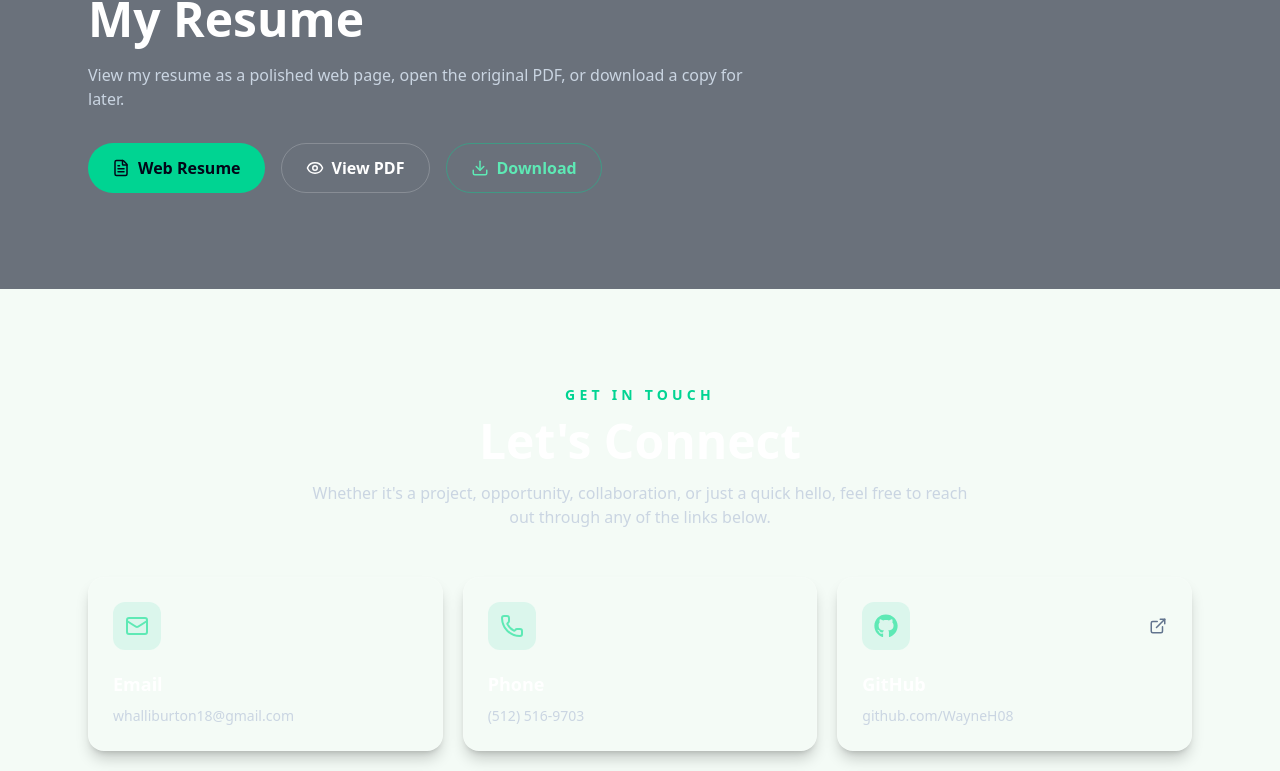
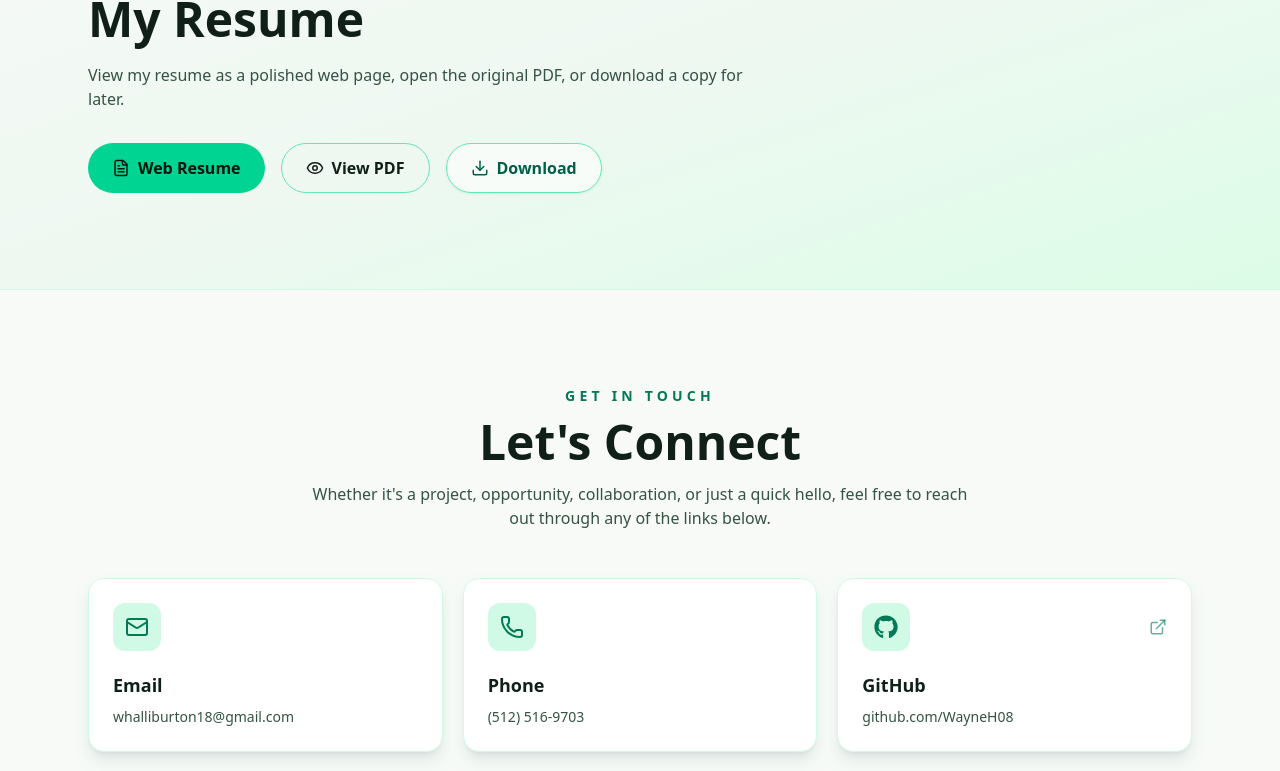
Before and after one commit to WayneH08/portfolio-site, a Next.js app: page / in a window 1280 px wide. Shown: the part 1916-2687 px from the top of the page. Built offline with nearby package versions, Linux system fonts and the light colour scheme.

Commit message:
Improve theme consistency across portfolio sections

```diff
--- a/app/globals.css
+++ b/app/globals.css
@@ -1,11 +1,19 @@
 @import "tailwindcss";
+
+:root {
+  --page-bg: #0b2418;
+}
 
 html {
   scroll-behavior: smooth;
+  background: var(--page-bg);
+  min-height: 100%;
 }
 
 body {
   margin: 0;
+  background: var(--page-bg);
+  min-height: 100%;
 }
 
 /* Readable animated Fun Mode background */
--- a/components/ContactSection.tsx
+++ b/components/ContactSection.tsx
@@ -1,100 +1,159 @@
-import { Mail, Phone, ExternalLink } from "lucide-react"
-import { FaGithub, FaLinkedin, FaInstagram } from "react-icons/fa"
+'use client'
+
+import { Mail, Phone, ExternalLink } from 'lucide-react'
+import { FaGithub, FaLinkedin, FaInstagram } from 'react-icons/fa'
+import { useFunMode } from '@/components/FunModeProvider'
+import { useTheme } from '@/components/ThemeProvider'
 
 const contactLinks = [
   {
-    label: "Email",
-    value: "whalliburton18@gmail.com",
-    href: "mailto:whalliburton18@gmail.com",
+    label: 'Email',
+    value: 'whalliburton18@gmail.com',
+    href: 'mailto:whalliburton18@gmail.com',
     icon: Mail,
   },
   {
-    label: "Phone",
-    value: "(512) 516-9703",
-    href: "tel:5125169703",
+    label: 'Phone',
+    value: '(512) 516-9703',
+    href: 'tel:5125169703',
     icon: Phone,
   },
   {
-    label: "GitHub",
-    value: "github.com/WayneH08",
-    href: "https://github.com/WayneH08",
+    label: 'GitHub',
+    value: 'github.com/WayneH08',
+    href: 'https://github.com/WayneH08',
     icon: FaGithub,
   },
   {
-    label: "LinkedIn",
-    value: "https://www.linkedin.com/in/wayne-halliburton-1228312b2/",
-    href: "https://www.linkedin.com/in/wayne-halliburton-1228312b2/",
+    label: 'LinkedIn',
+    value: 'linkedin.com/in/wayne-halliburton-1228312b2',
+    href: 'https://www.linkedin.com/in/wayne-halliburton-1228312b2/',
     icon: FaLinkedin,
   },
   {
-    label: "Instagram — Personal",
-    value: "@w4yn38urt0n",
-    href: "https://www.instagram.com/w4yn38urt0n/",
+    label: 'Instagram — Personal',
+    value: '@w4yn38urt0n',
+    href: 'https://www.instagram.com/w4yn38urt0n',
     icon: FaInstagram,
   },
   {
-    label: "Instagram — Creative",
-    value: "@m0o053",
-    href: "https://www.instagram.com/m0o053/",
+    label: 'Instagram — Creative',
+    value: '@m0o053',
+    href: 'https://www.instagram.com/m0o053',
     icon: FaInstagram,
   },
 ]
 
 export default function ContactSection() {
+  const { funMode } = useFunMode()
+  const { theme } = useTheme()
+
+  const isDark = theme === 'dark'
+
+  const sectionClass = funMode
+    ? 'border-t border-white/20 bg-black/20'
+    : isDark
+      ? 'border-t border-white/10 bg-[#0b2418]'
+      : 'border-t border-emerald-100 bg-[#f7faf7]'
+
+  const eyebrowClass = funMode
+    ? 'text-white'
+    : isDark
+      ? 'text-emerald-400'
+      : 'text-emerald-700'
+
+  const headingClass = funMode
+    ? 'text-white'
+    : isDark
+      ? 'text-white'
+      : 'text-[#102018]'
+
+  const bodyTextClass = funMode
+    ? 'text-white'
+    : isDark
+      ? 'text-emerald-100'
+      : 'text-[#355343]'
+
+  const cardClass = funMode
+    ? 'group rounded-2xl border border-white/25 bg-black/25 p-6 shadow-lg shadow-black/20 backdrop-blur-md transition-all duration-300 hover:-translate-y-1 hover:bg-black/35'
+    : isDark
+      ? 'group rounded-2xl border border-white/10 bg-[#123522] p-6 shadow-lg shadow-black/20 transition-all duration-300 hover:-translate-y-1 hover:border-emerald-400/50 hover:bg-[#164029]'
+      : 'group rounded-2xl border border-emerald-100 bg-white p-6 shadow-lg shadow-emerald-950/10 transition-all duration-300 hover:-translate-y-1 hover:border-emerald-300 hover:bg-emerald-50'
+
+  const iconBoxClass = funMode
+    ? 'flex h-12 w-12 items-center justify-center rounded-xl bg-white/15 text-white transition-all duration-300 group-hover:bg-white/25'
+    : isDark
+      ? 'flex h-12 w-12 items-center justify-center rounded-xl bg-emerald-400/10 text-emerald-300 transition-all duration-300 group-hover:bg-emerald-400 group-hover:text-[#07150f]'
+      : 'flex h-12 w-12 items-center justify-center rounded-xl bg-emerald-100 text-emerald-700 transition-all duration-300 group-hover:bg-emerald-500 group-hover:text-white'
+
+  const valueClass = funMode
+    ? 'break-words text-sm text-white transition-colors duration-300'
+    : isDark
+      ? 'break-words text-sm text-emerald-100 transition-colors duration-300 group-hover:text-white'
+      : 'break-words text-sm text-[#355343] transition-colors duration-300 group-hover:text-[#102018]'
+
   return (
-    <section id="contact" className="mx-auto max-w-6xl px-6 py-24">
+    <section id="contact" className={sectionClass}>
+      <div className="mx-auto max-w-6xl px-6 py-24">
         <div className="mb-12 text-center">
-        <p className="mb-3 text-sm font-semibold uppercase tracking-[0.3em] text-emerald-400">
+          <p
+            className={`mb-3 text-sm font-semibold uppercase tracking-[0.3em] ${eyebrowClass}`}
+          >
             Get In Touch
           </p>
 
-        <h2 className="text-3xl font-bold text-white md:text-5xl">
+          <h2 className={`text-3xl font-bold md:text-5xl ${headingClass}`}>
             Let&apos;s Connect
           </h2>
 
-        <p className="mx-auto mt-4 max-w-2xl text-slate-300">
-          Whether it&apos;s a project, opportunity, collaboration, or just a quick
-          hello, feel free to reach out through any of the links below.
+          <p className={`mx-auto mt-4 max-w-2xl ${bodyTextClass}`}>
+            Whether it&apos;s a project, opportunity, collaboration, or just a
+            quick hello, feel free to reach out through any of the links below.
           </p>
         </div>
 
         <div className="grid gap-5 sm:grid-cols-2 lg:grid-cols-3">
           {contactLinks.map((item) => {
             const Icon = item.icon
-          const isExternal = item.href.startsWith("http")
+            const isExternal = item.href.startsWith('http')
 
             return (
               <a
                 key={item.label}
                 href={item.href}
-              target={isExternal ? "_blank" : undefined}
-              rel={isExternal ? "noopener noreferrer" : undefined}
-              className="group rounded-2xl border border-white/10 bg-white/[0.04] p-6 shadow-lg shadow-black/20 transition-all duration-300 hover:-translate-y-1 hover:border-emerald-400/50 hover:bg-emerald-400/10"
+                target={isExternal ? '_blank' : undefined}
+                rel={isExternal ? 'noopener noreferrer' : undefined}
+                className={cardClass}
               >
                 <div className="mb-5 flex items-center justify-between">
-                <div className="flex h-12 w-12 items-center justify-center rounded-xl bg-emerald-400/10 text-emerald-300 transition-all duration-300 group-hover:bg-emerald-400 group-hover:text-slate-950">
+                  <div className={iconBoxClass}>
                     <Icon size={24} />
                   </div>
 
                   {isExternal && (
                     <ExternalLink
                       size={18}
-                    className="text-slate-500 transition-colors duration-300 group-hover:text-emerald-300"
+                      className={
+                        funMode
+                          ? 'text-white/80 transition-colors duration-300 group-hover:text-white'
+                          : isDark
+                            ? 'text-emerald-200/60 transition-colors duration-300 group-hover:text-emerald-300'
+                            : 'text-emerald-700/60 transition-colors duration-300 group-hover:text-emerald-700'
+                      }
                     />
                   )}
                 </div>
 
-              <h3 className="mb-2 text-lg font-semibold text-white">
+                <h3 className={`mb-2 text-lg font-semibold ${headingClass}`}>
                   {item.label}
                 </h3>
 
-              <p className="break-words text-sm text-slate-300 transition-colors duration-300 group-hover:text-white">
-                {item.value}
-              </p>
+                <p className={valueClass}>{item.value}</p>
               </a>
             )
           })}
         </div>
+      </div>
     </section>
   )
 }
--- a/components/FunModeProvider.tsx
+++ b/components/FunModeProvider.tsx
@@ -1,6 +1,7 @@
 "use client"
 
 import { createContext, useContext, useEffect, useState } from "react"
+import { useTheme } from "@/components/ThemeProvider"
 
 type FunModeContextType = {
   funMode: boolean
@@ -11,6 +12,7 @@ const FunModeContext = createContext<FunModeContextType | undefined>(undefined)
 
 export function FunModeProvider({ children }: { children: React.ReactNode }) {
   const [funMode, setFunMode] = useState(false)
+  const { theme } = useTheme()
 
   useEffect(() => {
     const savedFunMode = localStorage.getItem("funMode")
@@ -19,6 +21,18 @@ export function FunModeProvider({ children }: { children: React.ReactNode }) {
       setFunMode(true)
     }
   }, [])
+
+  useEffect(() => {
+    const pageBg = funMode
+      ? "#2563eb"
+      : theme === "dark"
+        ? "#0b2418"
+        : "#f7faf7"
+
+    document.documentElement.style.setProperty("--page-bg", pageBg)
+    document.documentElement.style.background = pageBg
+    document.body.style.background = pageBg
+  }, [funMode, theme])
 
   function toggleFunMode() {
     setFunMode((prev) => {
@@ -31,7 +45,13 @@ export function FunModeProvider({ children }: { children: React.ReactNode }) {
   return (
     <FunModeContext.Provider value={{ funMode, toggleFunMode }}>
       <div
-        className="min-h-screen transition-all duration-700 ease-in-out"
+        className={`min-h-screen transition-all duration-700 ease-in-out ${
+          funMode
+            ? "fun-mode-gradient"
+            : theme === "dark"
+              ? "bg-[#0b2418] text-white"
+              : "bg-[#f7faf7] text-[#102018]"
+        }`}
         style={{
           fontFamily: funMode
             ? '"Comic Sans MS", Papyrus, fantasy, cursive, sans-serif'
--- a/components/ResumeSection.tsx
+++ b/components/ResumeSection.tsx
@@ -3,10 +3,53 @@
 import { motion } from 'framer-motion'
 import Link from 'next/link'
 import { Download, Eye, FileText } from 'lucide-react'
+import { useFunMode } from '@/components/FunModeProvider'
+import { useTheme } from '@/components/ThemeProvider'
 
 export default function ResumeSection() {
+  const { funMode } = useFunMode()
+  const { theme } = useTheme()
+
+  const isDark = theme === 'dark'
+
+  const sectionClass = funMode
+    ? 'border-t border-white/20 bg-black/20'
+    : isDark
+      ? 'border-t border-white/10 bg-[#102f20]'
+      : 'border-t border-emerald-100 bg-gradient-to-br from-[#f7faf7] via-[#eef8f1] to-[#dcfce7]'
+
+  const eyebrowClass = funMode
+    ? 'text-white'
+    : isDark
+      ? 'text-emerald-400'
+      : 'text-emerald-700'
+
+  const headingClass = funMode
+    ? 'text-white'
+    : isDark
+      ? 'text-white'
+      : 'text-[#102018]'
+
+  const bodyTextClass = funMode
+    ? 'text-white'
+    : isDark
+      ? 'text-emerald-100'
+      : 'text-[#355343]'
+
+  const outlineButtonClass = funMode
+    ? 'inline-flex items-center gap-2 rounded-full border border-white/25 px-6 py-3 font-semibold text-white transition hover:-translate-y-1 hover:bg-white/10'
+    : isDark
+      ? 'inline-flex items-center gap-2 rounded-full border border-white/20 px-6 py-3 font-semibold text-white transition hover:-translate-y-1 hover:bg-white/10'
+      : 'inline-flex items-center gap-2 rounded-full border border-emerald-300 px-6 py-3 font-semibold text-[#102018] transition hover:-translate-y-1 hover:bg-emerald-100'
+
+  const downloadButtonClass = funMode
+    ? 'inline-flex items-center gap-2 rounded-full border border-white/25 px-6 py-3 font-semibold text-white transition hover:-translate-y-1 hover:bg-white/10'
+    : isDark
+      ? 'inline-flex items-center gap-2 rounded-full border border-emerald-400/40 px-6 py-3 font-semibold text-emerald-300 transition hover:-translate-y-1 hover:bg-emerald-400/10'
+      : 'inline-flex items-center gap-2 rounded-full border border-emerald-300 bg-white/60 px-6 py-3 font-semibold text-emerald-800 shadow-sm shadow-emerald-950/5 transition hover:-translate-y-1 hover:bg-emerald-100'
+
   return (
-    <section id="resume" className="border-t border-white/10 bg-slate-900/60">
+    <section id="resume" className={sectionClass}>
       <motion.div
         initial={{ opacity: 0, y: 25 }}
         whileInView={{ opacity: 1, y: 0 }}
@@ -15,15 +58,17 @@ export default function ResumeSection() {
         className="mx-auto max-w-6xl px-6 py-24"
       >
         <div className="max-w-3xl">
-          <p className="mb-3 text-sm font-semibold uppercase tracking-[0.3em] text-emerald-400">
+          <p
+            className={`mb-3 text-sm font-semibold uppercase tracking-[0.3em] ${eyebrowClass}`}
+          >
             Resume
           </p>
 
-          <h2 className="text-4xl font-bold text-white md:text-5xl">
+          <h2 className={`text-4xl font-bold md:text-5xl ${headingClass}`}>
             My Resume
           </h2>
 
-          <p className="mt-5 max-w-2xl text-slate-300">
+          <p className={`mt-5 max-w-2xl ${bodyTextClass}`}>
             View my resume as a polished web page, open the original PDF, or
             download a copy for later.
           </p>
@@ -31,7 +76,7 @@ export default function ResumeSection() {
           <div className="mt-8 flex flex-wrap gap-4">
             <Link
               href="/resume"
-              className="inline-flex items-center gap-2 rounded-full bg-emerald-400 px-6 py-3 font-semibold text-slate-950 transition hover:-translate-y-1 hover:bg-emerald-300"
+              className="inline-flex items-center gap-2 rounded-full bg-emerald-400 px-6 py-3 font-semibold text-[#07150f] transition hover:-translate-y-1 hover:bg-emerald-300"
             >
               <FileText size={18} />
               Web Resume
@@ -41,7 +86,7 @@ export default function ResumeSection() {
               href="/Wayne_Halliburton_Resume_04_20_2026.pdf"
               target="_blank"
               rel="noopener noreferrer"
-              className="inline-flex items-center gap-2 rounded-full border border-white/20 px-6 py-3 font-semibold text-white transition hover:-translate-y-1 hover:bg-white/10"
+              className={outlineButtonClass}
             >
               <Eye size={18} />
               View PDF
@@ -50,7 +95,7 @@ export default function ResumeSection() {
             <a
               href="/Wayne_Halliburton_Resume_04_20_2026.pdf"
               download
-              className="inline-flex items-center gap-2 rounded-full border border-emerald-400/40 px-6 py-3 font-semibold text-emerald-300 transition hover:-translate-y-1 hover:bg-emerald-400/10"
+              className={downloadButtonClass}
             >
               <Download size={18} />
               Download
```
Lines whose indentation alone changed are shown as unchanged.
